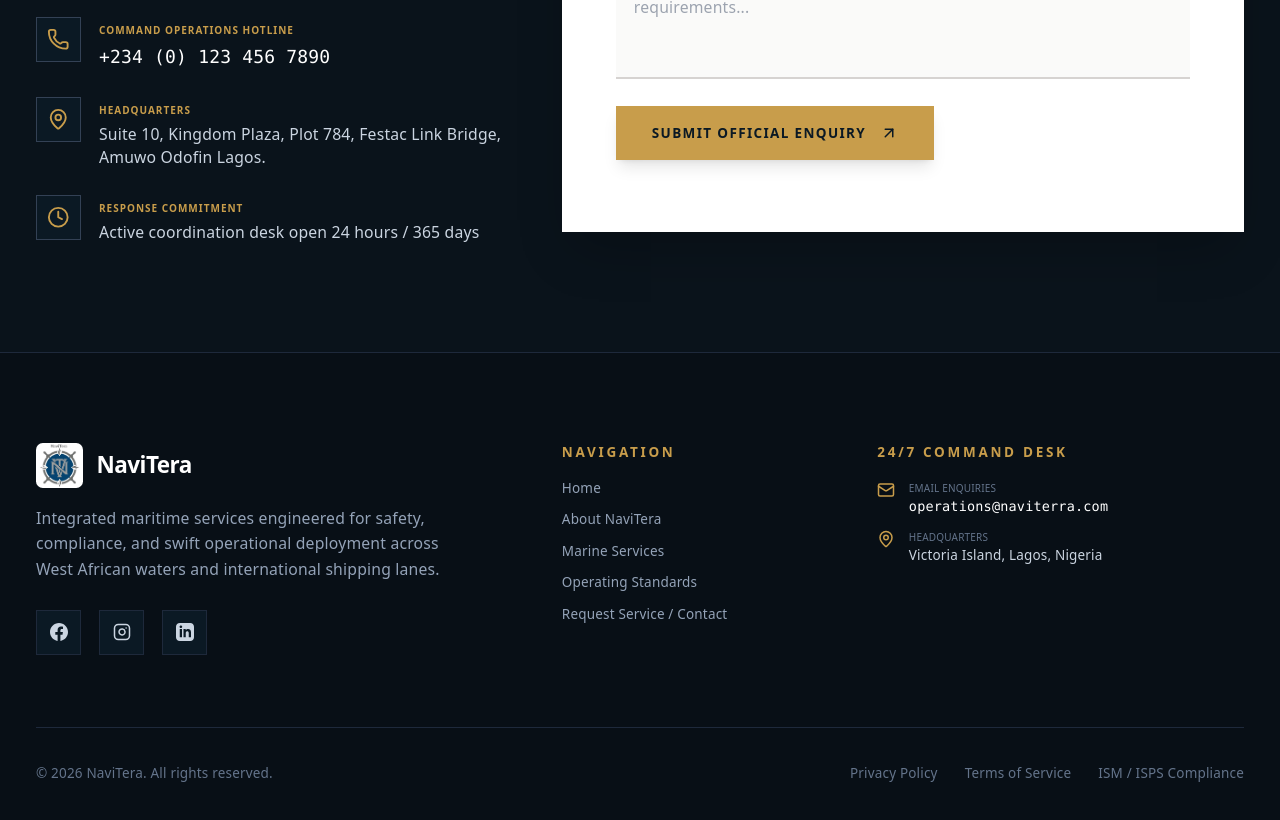
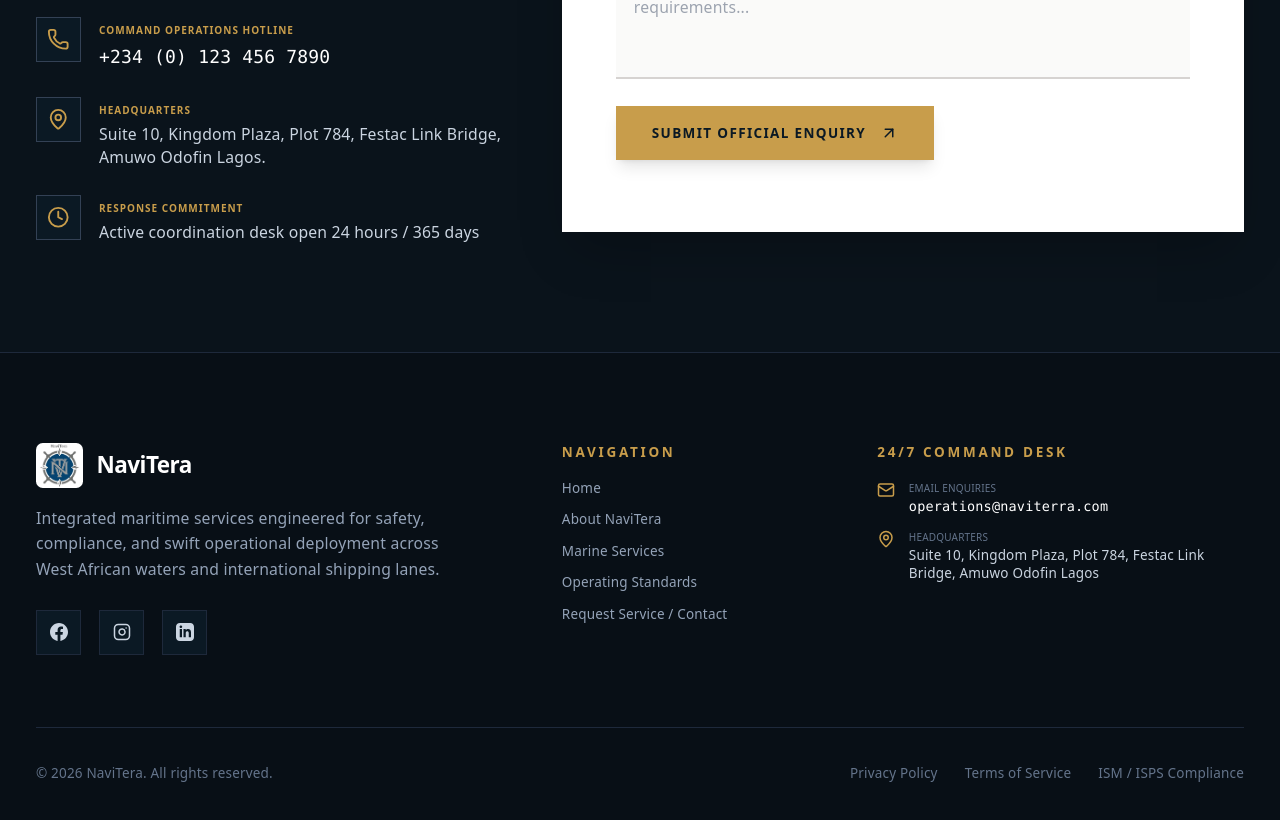
Before and after one commit to mojuba11/NaviTera-Frontiers, a React (Vite) app: page / in a window 1280 px wide. Shown: the part 4931-5751 px from the top of the page. Built offline with nearby package versions, Linux system fonts and the light colour scheme.

Commit message:
Update headquarters address in App component

```diff
--- a/src/App.jsx
+++ b/src/App.jsx
@@ -796,7 +796,7 @@ export default function App() {
                   <MapPin className="w-4 h-4 text-[#C89D4B] shrink-0 mt-0.5" />
                   <div>
                     <span className="text-slate-500 block text-[10px] uppercase">Headquarters</span>
-                    <span className="text-slate-300">Victoria Island, Lagos, Nigeria</span>
+                    <span className="text-slate-300">Suite 10, Kingdom Plaza, Plot 784, Festac Link Bridge, Amuwo Odofin Lagos</span>
                   </div>
                 </div>
               </div>
```
